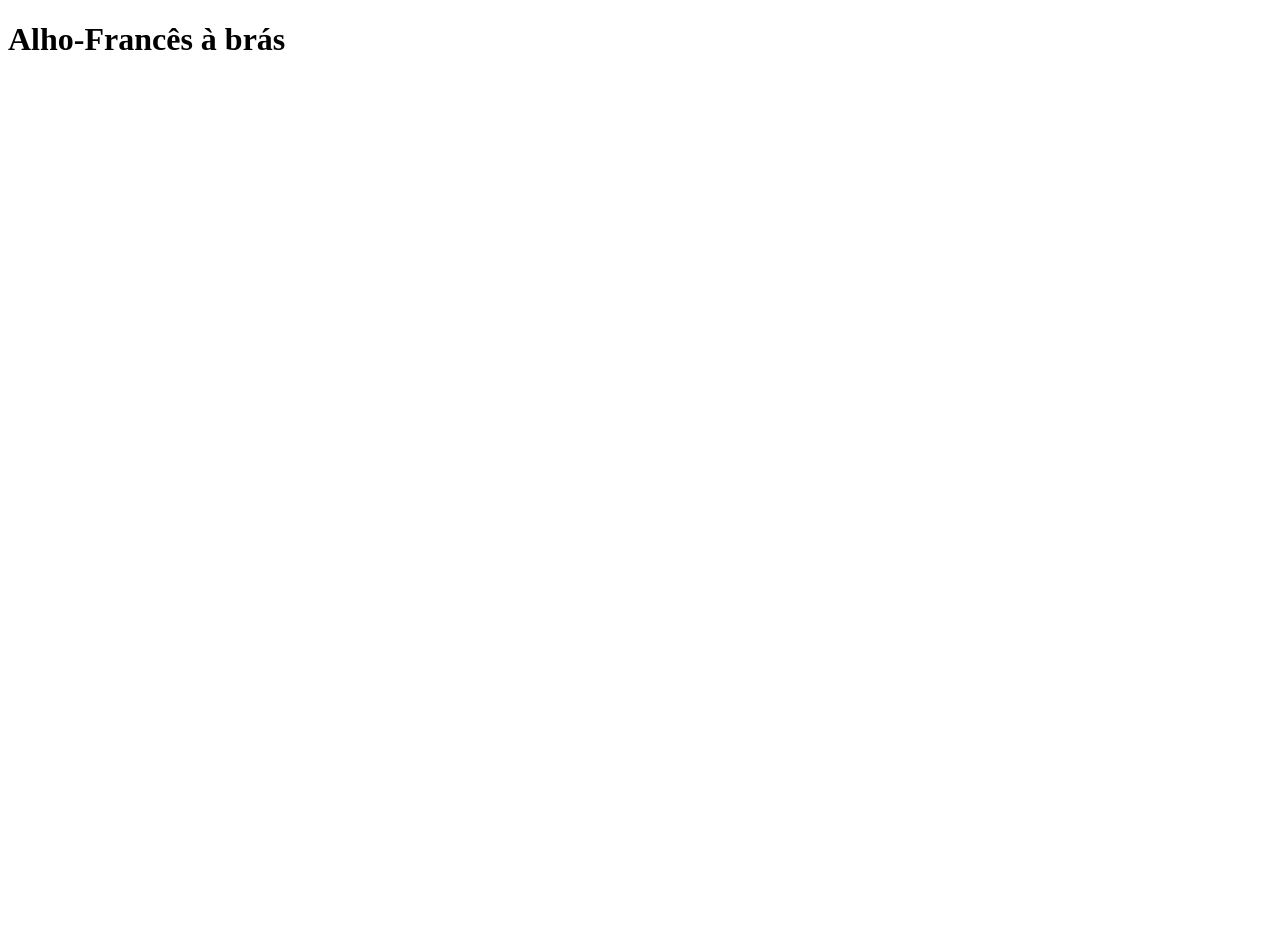
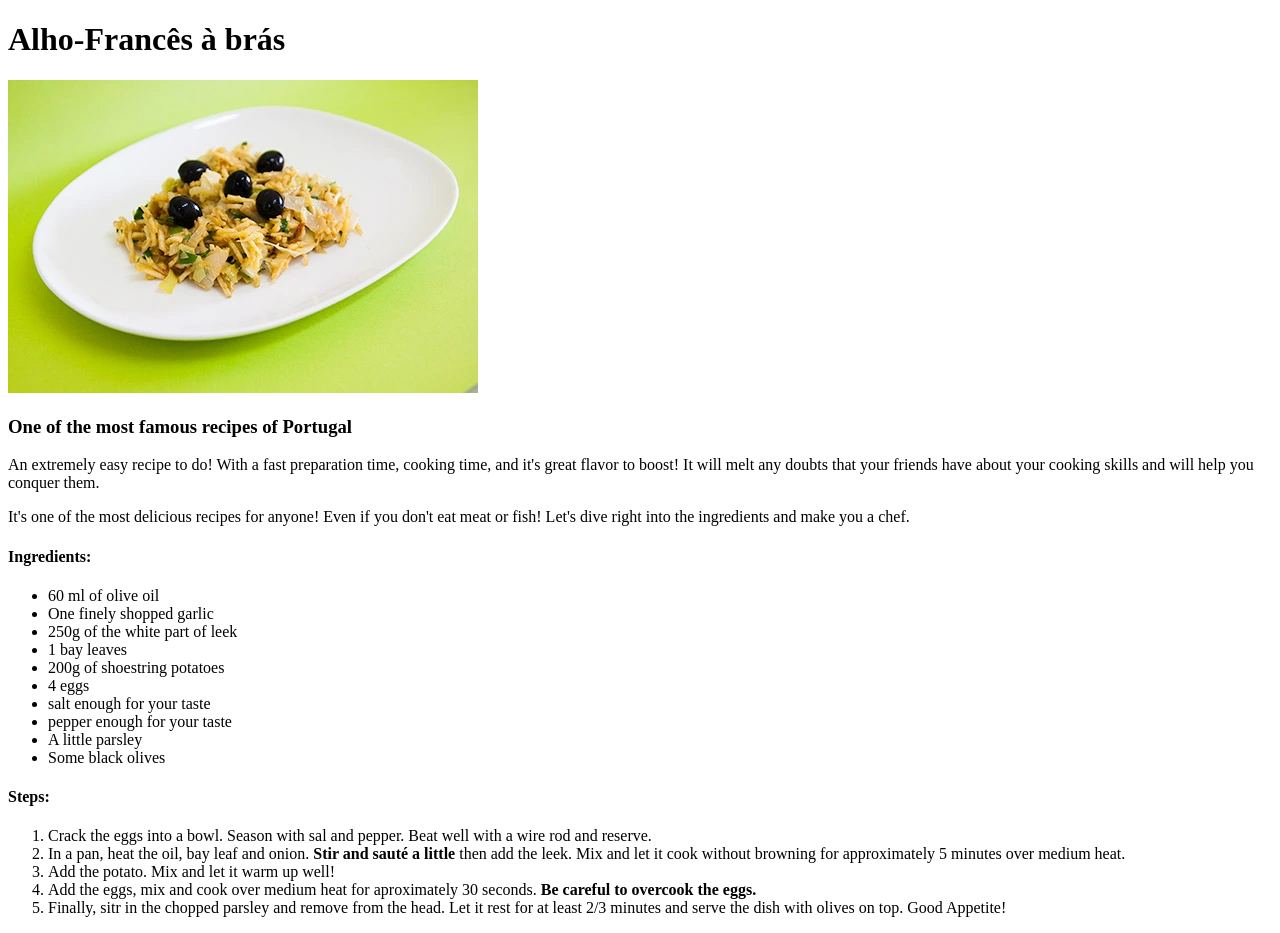
Before and after one commit to mariocostaPT/odin-recipes, a plain HTML site: page recipes/frenchgarlicbras.html in a window 1280 px wide. Before the commit the page ends 800 px from the top, so only its background shows below. Drawn offline with Linux system fonts and the light colour scheme.

Commit message:
Finished frenchgarlic page and added a directory for images resources

```diff
--- a/recipes/frenchgarlicbras.html
+++ b/recipes/frenchgarlicbras.html
@@ -8,5 +8,30 @@
 
   <body>
     <h1>Alho-Francês à brás</h1>
+    <img src="../img/alho-frances-a-bras.jpg" alt="Alho-Frances à brás finished dish picture">
+    <h3>One of the most famous recipes of Portugal</h3>
+    <p>An extremely easy recipe to do! With a fast preparation time, cooking time, and it's great flavor to boost! It will melt any doubts that your friends have about your cooking skills and will help you conquer them.</p>
+    <p>It's one of the most delicious recipes for anyone! Even if you don't eat meat or fish! Let's dive right into the ingredients and make you a chef.</p>
+    <h4>Ingredients:</h4>
+    <ul>
+      <li>60 ml of olive oil</li>
+      <li>One finely shopped garlic</li>
+      <li>250g of the white part of leek</li>
+      <li>1 bay leaves</li>
+      <li>200g of shoestring potatoes</li>
+      <li>4 eggs</li>
+      <li>salt enough for your taste</li>
+      <li>pepper enough for your taste</li>
+      <li>A little parsley</li>
+      <li>Some black olives</li>
+    </ul>
+    <h4>Steps:</h4>
+    <ol>
+      <li>Crack the eggs into a bowl. Season with sal and pepper. Beat well with a wire rod and reserve.</li>
+      <li>In a pan, heat the oil, bay leaf and onion. <strong>Stir and sauté a little</strong> then add the leek. Mix and let it cook without browning for approximately 5 minutes over medium heat.</li>
+      <li>Add the potato. Mix and let it warm up well!</li>
+      <li>Add the eggs, mix and cook over medium heat for aproximately 30 seconds. <strong>Be careful to overcook the eggs.</strong></li>
+      <li>Finally, sitr in the chopped parsley and remove from the head. Let it rest for at least 2/3 minutes and serve the dish with olives on top. Good Appetite!</li>
+    </ol>
   </body>
 </html>
```
Also changed, not shown: img/alho-frances-a-bras.jpg (added).
